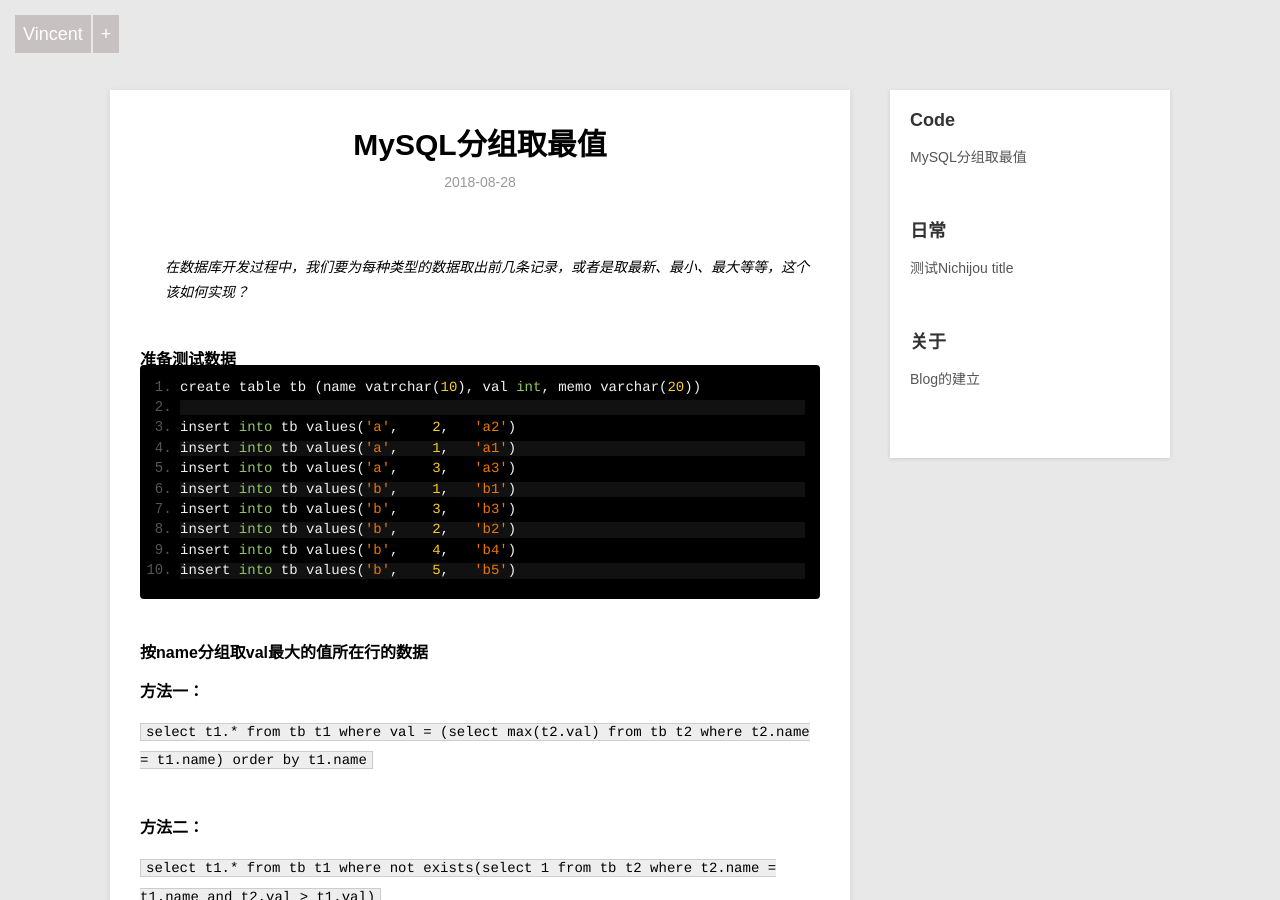
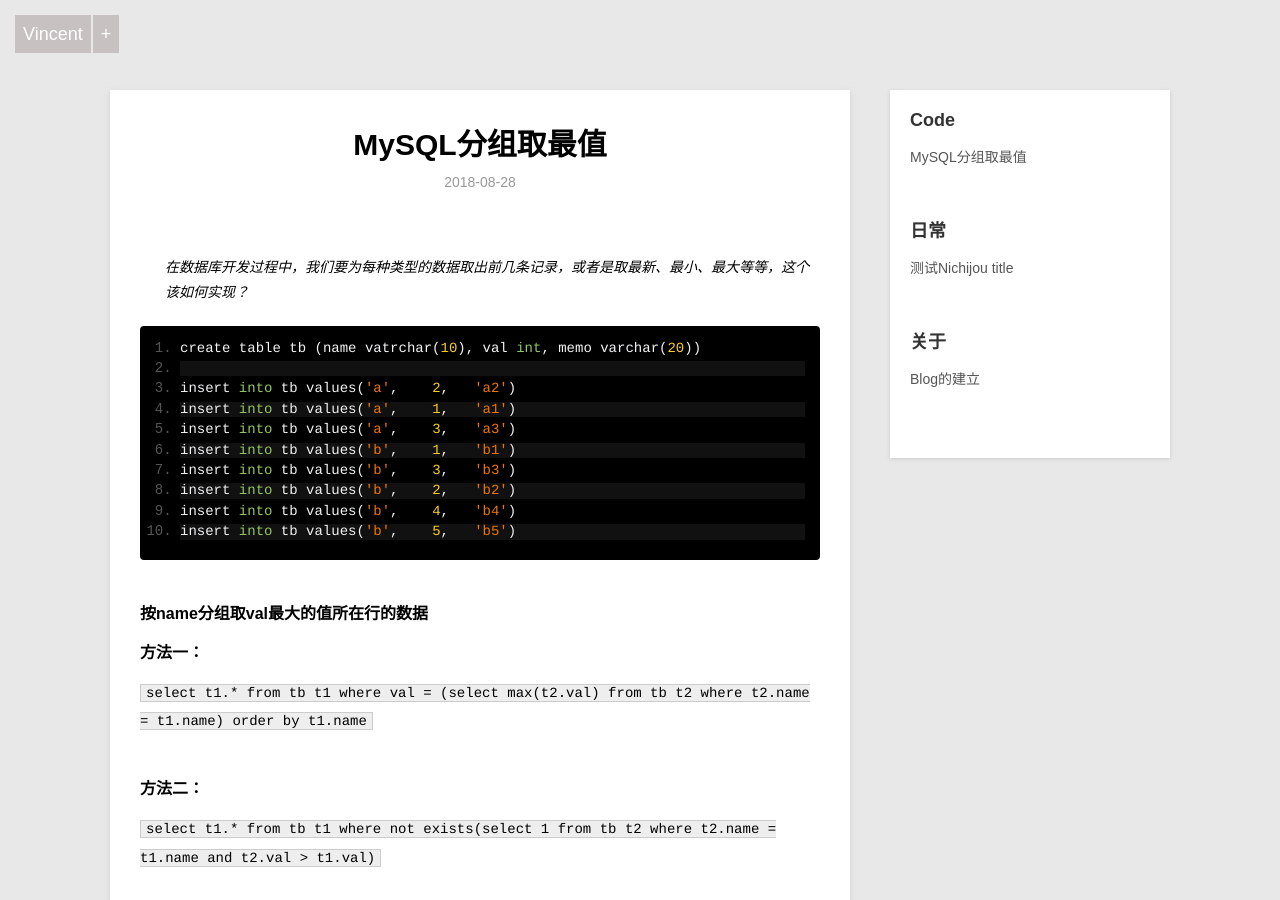
Before and after one commit to vincent175/vincent175.github.io, a Jekyll site: the page built from _posts/code/2018-08-27-mysql-group-max.md, in a window 1280 px wide and 900 px high. Built offline with Jekyll 4.4.1, drawn with Linux system fonts in a browser that asks for light colours.

Commit message:
modify blog

````diff
--- a/_posts/code/2018-08-27-mysql-group-max.md
+++ b/_posts/code/2018-08-27-mysql-group-max.md
@@ -7,8 +7,6 @@ description: MySQL分组取最大(最小、最新、前N条)条记录
 ---
 
 > 在数据库开发过程中，我们要为每种类型的数据取出前几条记录，或者是取最新、最小、最大等等，这个该如何实现？
-
-#### 准备测试数据
 
 
 ```sql
````
